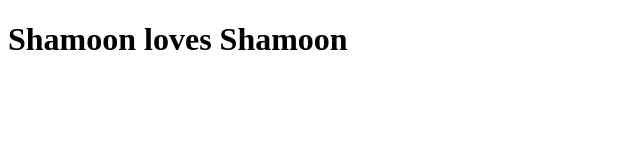
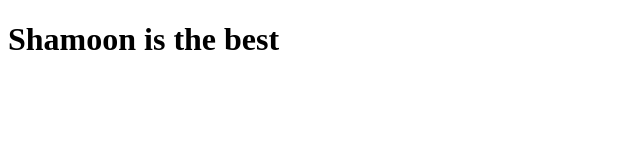
Before and after one commit to Shamoon001/Ahmed-001, a plain HTML site: page about.html in a window 1280 px wide. Shown: the whole page, without its empty margins (0-640 px from the left). Drawn offline with Linux system fonts and the light colour scheme.

Commit message:
Update about.html

```diff
--- a/about.html
+++ b/about.html
@@ -6,6 +6,6 @@
     <title>Document</title>
 </head>
 <body>
-    <h1>Shamoon loves Shamoon</h1>
+    <h1>Shamoon is the best</h1>
 </body>
 </html>
```
